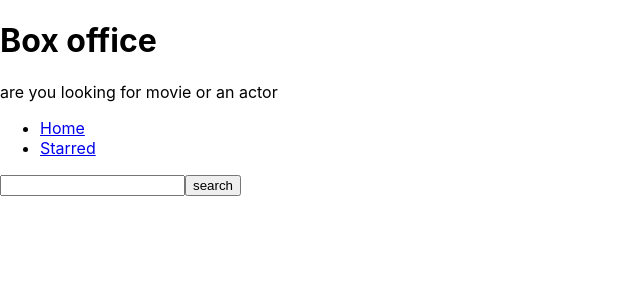
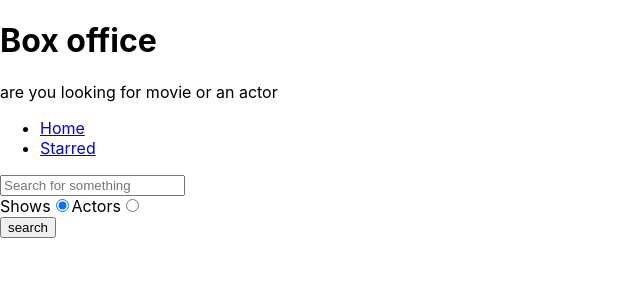
Before and after one commit to jatinjc99/BOX-OFFICE, a React (Create React App) app: page / in a window 1280 px wide. Shown: the top 300 px of the page, without its empty margins (0-640 px from the left). Built offline with nearby package versions, Linux system fonts and the light colour scheme.

Commit message:
added search for actors

```diff
--- a/src/pages/Home.js
+++ b/src/pages/Home.js
@@ -7,10 +7,13 @@
 const Home = () => {
   const [input, setInput] = useState('');
   const [results, setResults] = useState(null);
+  const [searchOption, setSearchOption] = useState('shows');
+
+  const isShowsSearch = searchOption === 'shows';
 
   const onSearch = () => {
     // https://api.tvmaze.com/search/shows?q=men
-    apiGet(`/search/shows?q=${input}`).then(result => {
+    apiGet(`/search/${searchOption}?q=${input}`).then(result => {
       setResults(result);
     });
   };
@@ -25,20 +28,21 @@
     }
   };
 
+  const onRadioChange = ev => {
+    setSearchOption(ev.target.value);
+  };
+
   const renderResults = () => {
     if (results && results.length === 0) {
       return <div> no results </div>;
     }
 
     if (results && results.length > 0) {
-      return (
-        <div>
-          {' '}
-          {results.map(item => (
-            <div key={item.show.id}> {item.show.name}</div>
-          ))}{' '}
-        </div>
-      );
+      return results[0].show
+        ? results.map(item => <div key={item.show.id}> {item.show.name}</div>)
+        : results.map(item => (
+            <div key={item.person.id}> {item.person.name}</div>
+          ));
     }
     return null;
   };
@@ -50,7 +54,30 @@
         onKeyDown={onKeyDown}
         onChange={onInputChange}
         value={input}
+        placeholder="Search for something"
       />
+      <div>
+        <label htmlFor="shows-search">
+          Shows
+          <input
+            id="shows-search"
+            type="radio"
+            value="shows"
+            checked={isShowsSearch}
+            onChange={onRadioChange}
+          />
+        </label>
+        <label htmlFor="actors-search">
+          Actors
+          <input
+            id="actors-search"
+            type="radio"
+            value="people"
+            checked={!isShowsSearch}
+            onChange={onRadioChange}
+          />
+        </label>
+      </div>
       <button type="button" onClick={onSearch}>
         {' '}
         search
```
